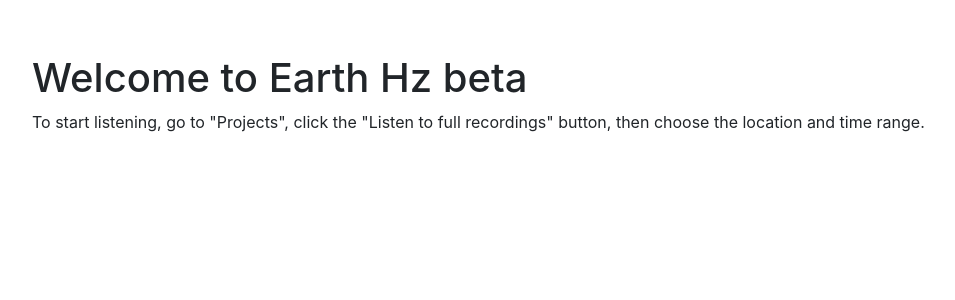
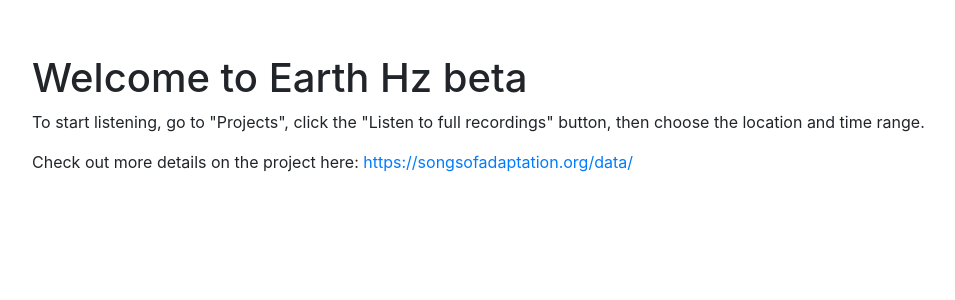
Before and after one commit to AdaptationSongs/earth-hz, a Flask app: page / in a window 1280 px wide. Shown: the part 56-356 px from the top of the page, without its empty margins (53-1008 px from the left). Run offline with Flask 3, Linux system fonts and the light colour scheme; parts of the project's set-up code (start-up, migrations or seed data) failed here and were passed over; some libraries are stand-ins or nearby versions.

Commit message:
Link back to page on songsofadaptation.org

```diff
--- a/app/templates/index.html
+++ b/app/templates/index.html
@@ -3,4 +3,5 @@
 {% block app_content %}
     <h1>Welcome to Earth Hz beta</h1>
     <p>To start listening, go to "Projects", click the "Listen to full recordings" button, then choose the location and time range.</p>
+    <p>Check out more details on the project here: <a href="https://songsofadaptation.org/data/" target="_blank">https://songsofadaptation.org/data/</a></p>
 {% endblock %}
```
